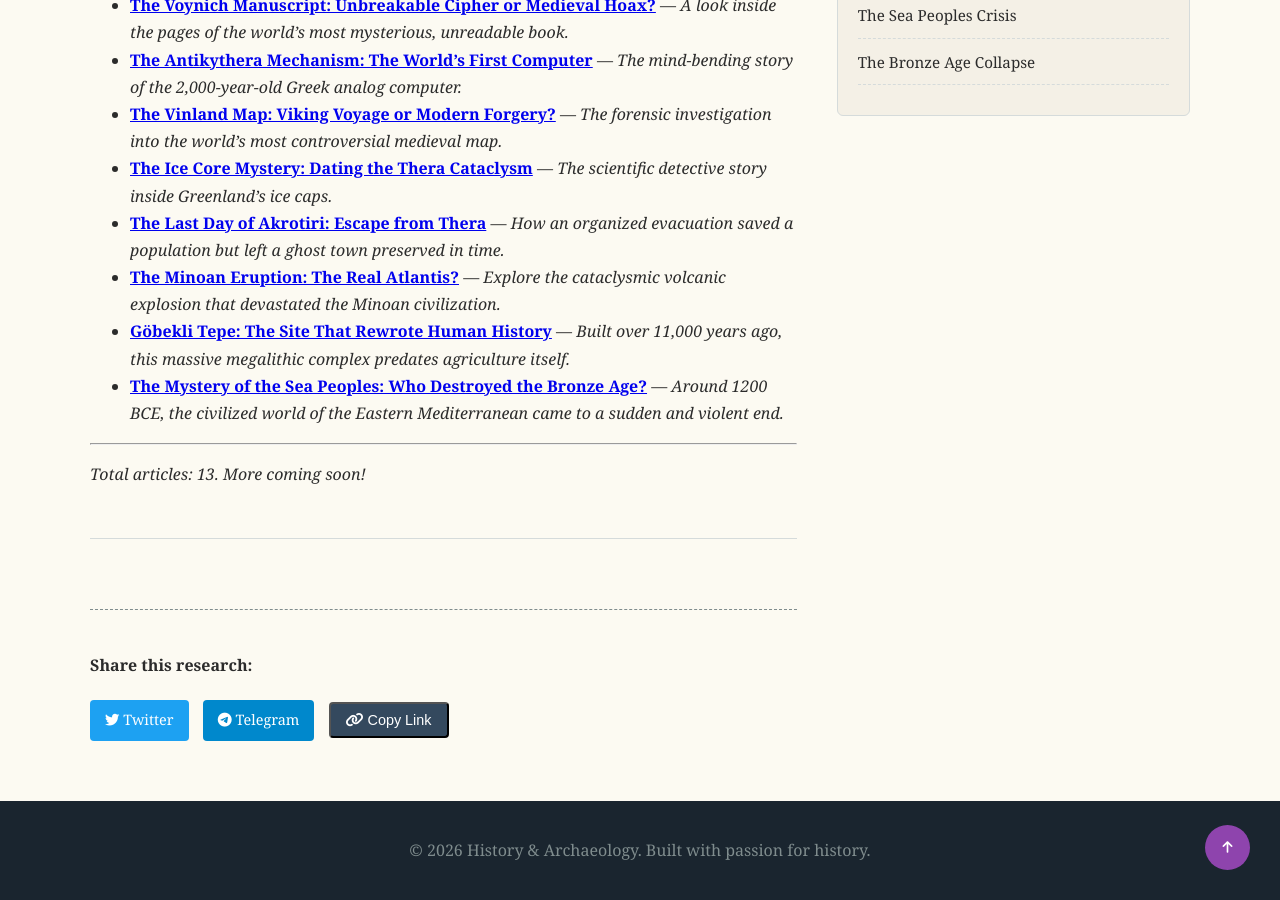
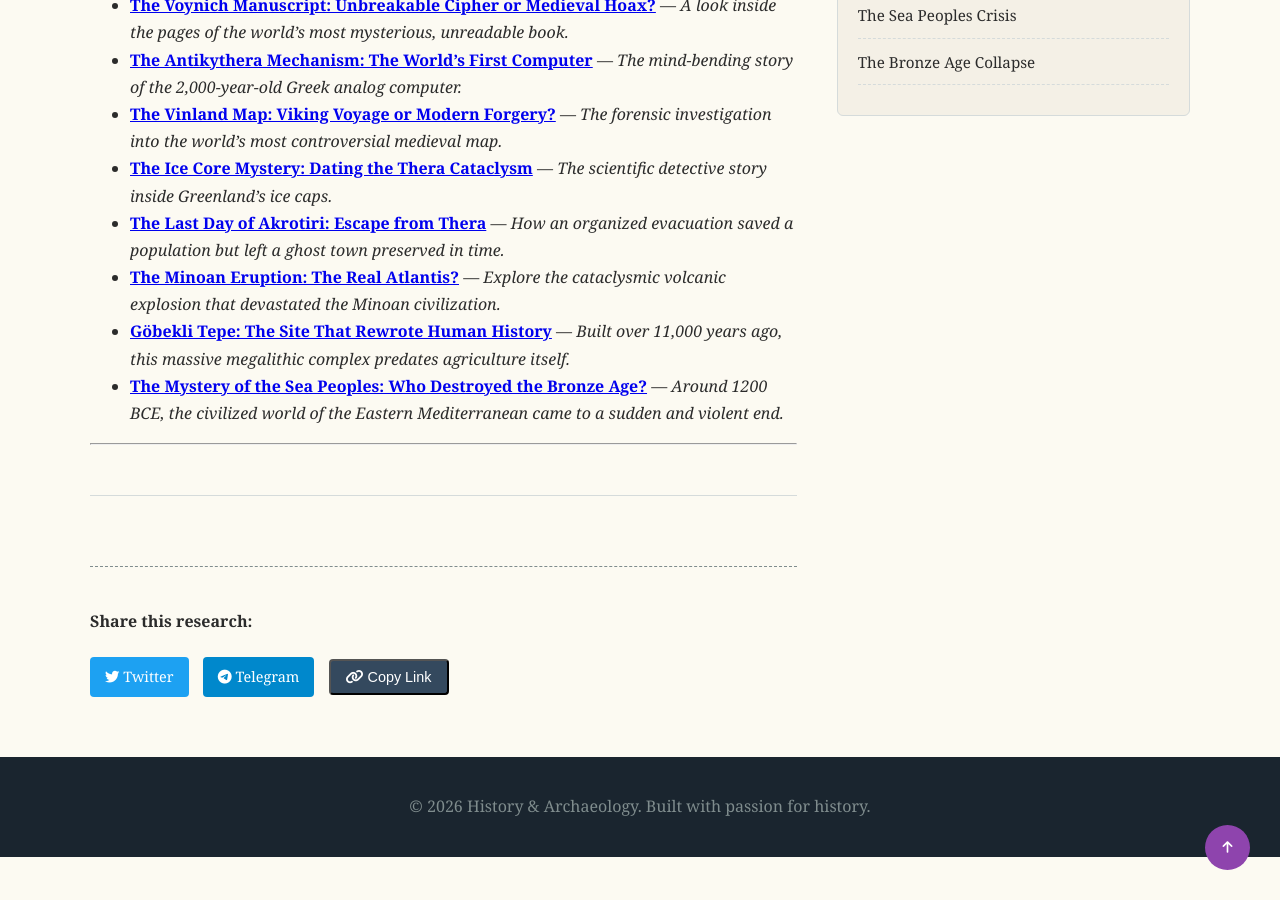
Before and after one commit to history-archaeology-project/history-archaeology-project.github.io, a Jekyll site: the page built from articles/index.md, in a window 1280 px wide and 900 px high, scrolled down 1108 px. Built offline with Jekyll 4.4.1, drawn with Linux system fonts in a browser that asks for light colours; comment, search, counter and statistics services are not loaded.

Commit message:
Update index.md

```diff
--- a/articles/index.md
+++ b/articles/index.md
@@ -27,5 +27,3 @@ Welcome to the full archive of our historical and archaeological articles. Here
 *   **[The Mystery of the Sea Peoples: Who Destroyed the Bronze Age?](/articles/sea-peoples)** — *Around 1200 BCE, the civilized world of the Eastern Mediterranean came to a sudden and violent end.*
 
 ---
-
-*Total articles: 13. More coming soon!*
```
